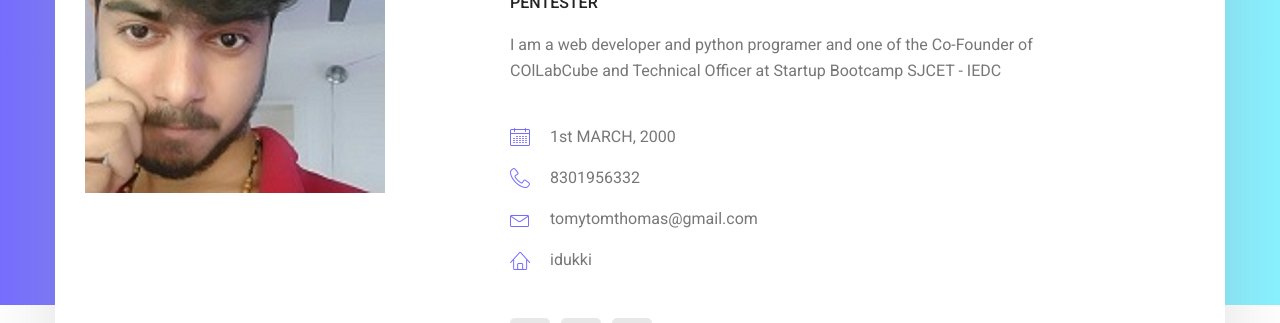
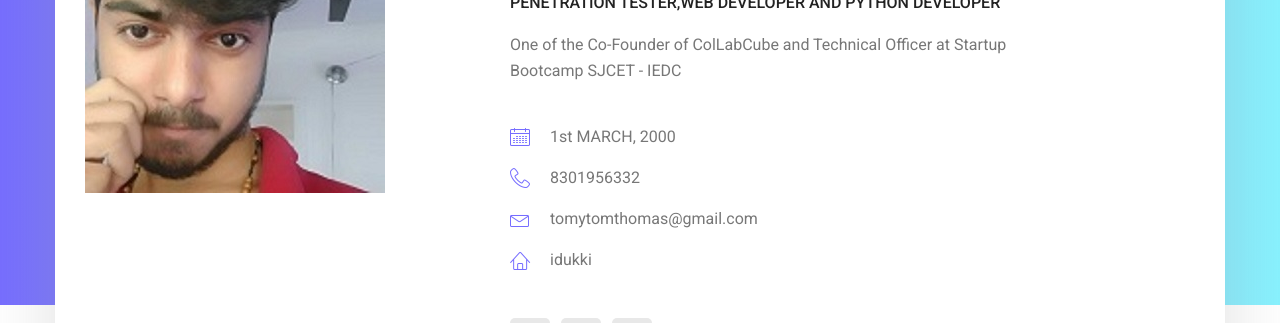
Before and after one commit to tomthomas12/tomthomas007.github.io, a plain HTML site: page index.html in a window 1280 px wide. Shown: the part 455-778 px from the top of the page. Drawn offline with Linux system fonts and the light colour scheme.

Commit message:
Update index.html

```diff
--- a/index.html
+++ b/index.html
@@ -62,8 +62,8 @@
 								<div class="personal_text">
 									<h6>Hello Everyone, i am</h6>
 									<h3>TOM THOMAS</h3>
-									<h4>PENTESTER</h4>
-									<p>I am a web developer and  python programer and one of the Co-Founder of COlLabCube and Technical Officer at Startup Bootcamp SJCET - IEDC</p>
+									<h4>Penetration tester,Web Developer And Python Developer</h4>
+									<p>One of the Co-Founder of ColLabCube and Technical Officer at Startup Bootcamp SJCET - IEDC</p>
 									<ul class="list basic_info">
 										<li><a href="#"><i class="lnr lnr-calendar-full"></i> 1st MARCH, 2000</a></li>
 										<li><a href="#"><i class="lnr lnr-phone-handset"></i> 8301956332</a></li>
```
